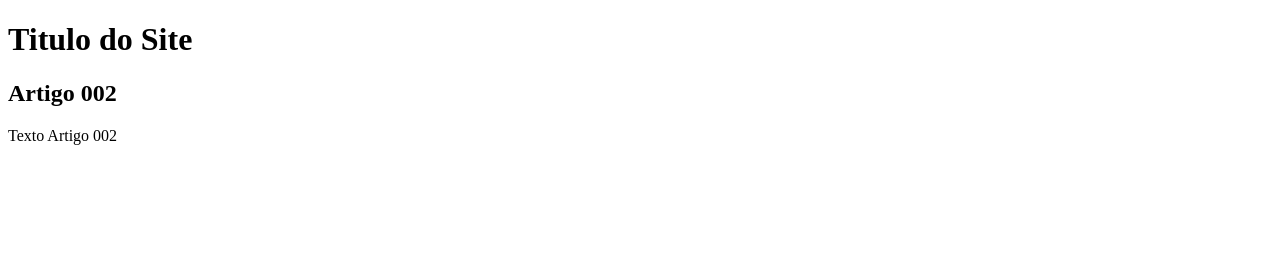
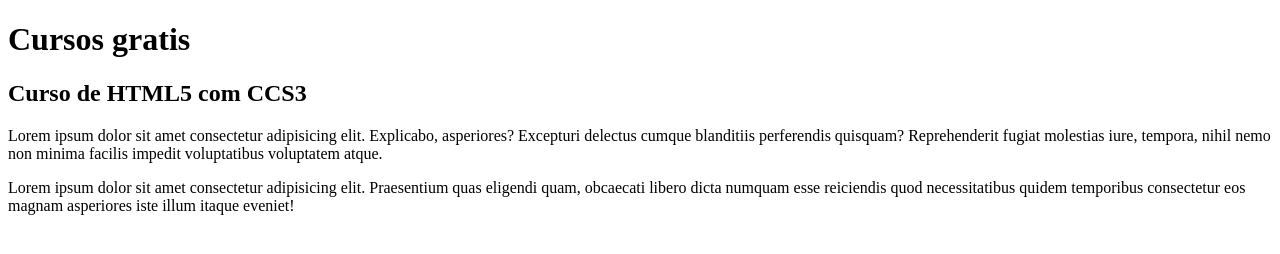
Before and after one commit to Magela10/projeto-site, a plain HTML site: page index.html in a window 1280 px wide. Drawn offline with Linux system fonts and the light colour scheme.

Commit message:
commitando o conteudo

```diff
--- a/index.html
+++ b/index.html
@@ -10,13 +10,17 @@
 
 <main>
      <header>
-       <h1>Titulo do Site</h1>
+       <h1>Cursos gratis</h1>
        <article>
-           <h2> Artigo 002</h2>
-            <p>Texto Artigo 002</p>
+           <h2> Curso de HTML5 com CCS3</h2>
+            <p>Lorem ipsum dolor sit amet consectetur adipisicing elit. Explicabo, asperiores? Excepturi delectus cumque blanditiis perferendis quisquam? Reprehenderit fugiat molestias iure, tempora, nihil nemo non minima facilis impedit voluptatibus voluptatem atque.</p>
 
        </article>
 
+       <article>
+            <p>Lorem ipsum dolor sit amet consectetur adipisicing elit. Praesentium quas eligendi quam, obcaecati libero dicta numquam esse reiciendis quod necessitatibus quidem temporibus consectetur eos magnam asperiores iste illum itaque eveniet!</p>
+
+       </article>
 
 
      </header>
```
